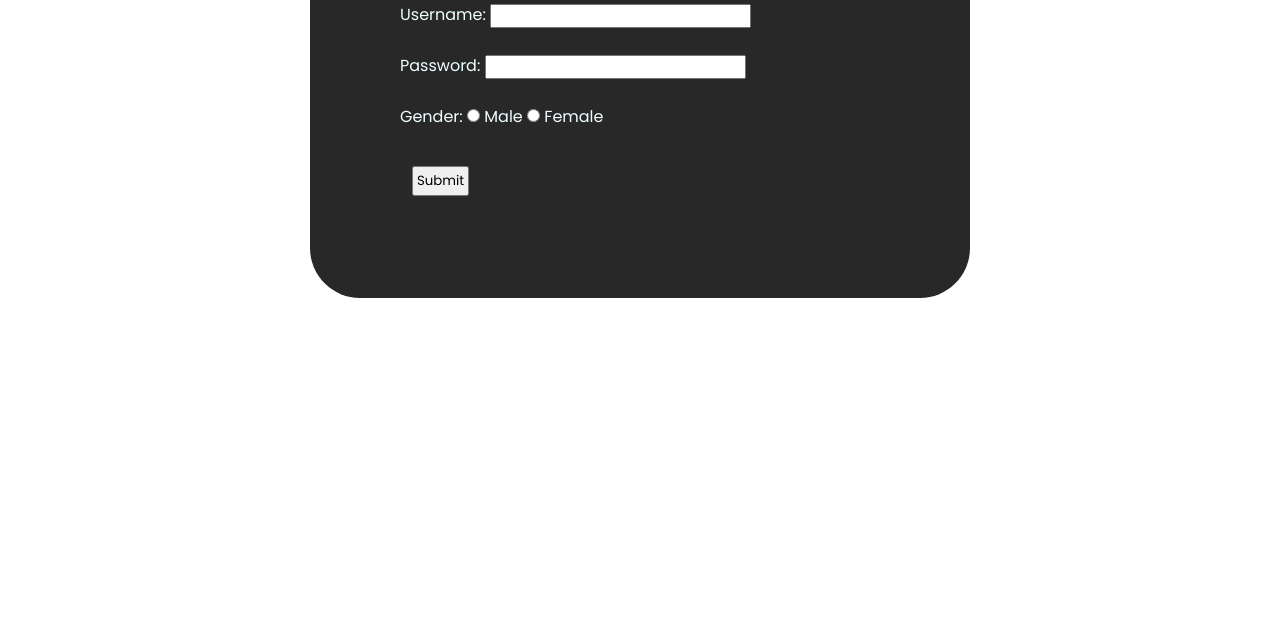
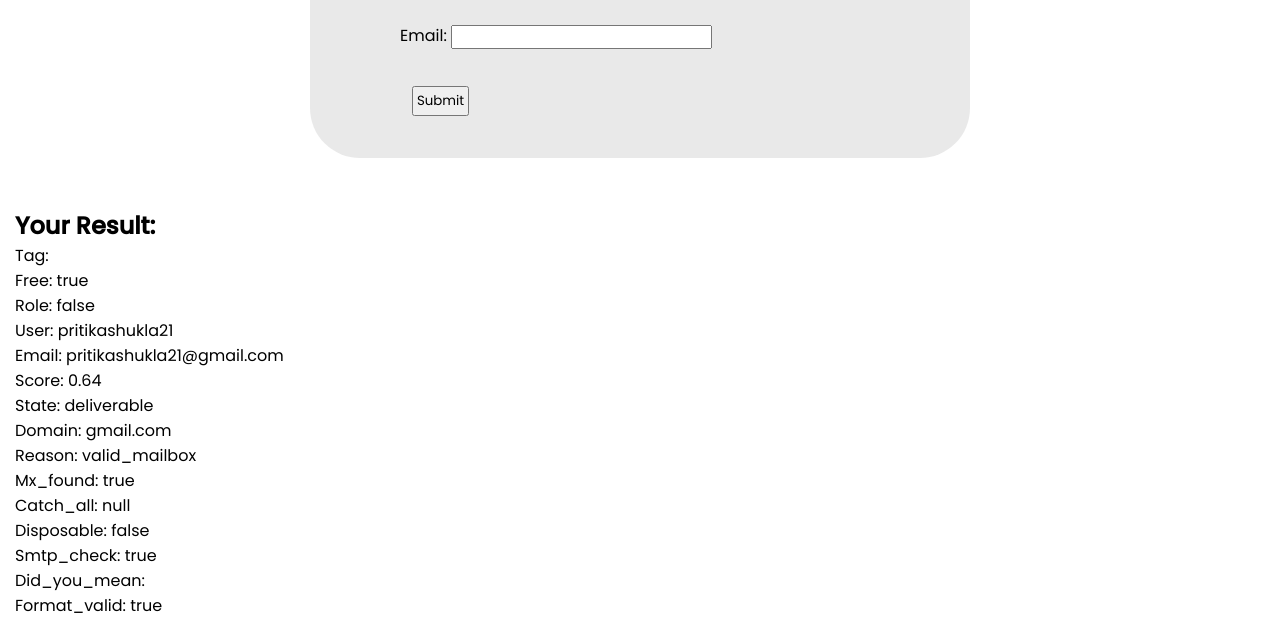
Before and after one commit to Pritika-Shukla/Email--Validator, a plain HTML site: page index.html in a window 1280 px wide. Shown: the part 232-865 px from the top of the page. Before the commit the page ends 800 px from the top, so only its background shows below. Drawn offline with Linux system fonts and the light colour scheme.

Commit message:
third commit

```diff
--- a/app.js
+++ b/app.js
@@ -0,0 +1,23 @@
+let result={
+    "tag": "",
+    "free": true,
+    "role": false,
+    "user": "pritikashukla21",
+    "email": "pritikashukla21@gmail.com",
+    "score": 0.64,
+    "state": "deliverable",
+    "domain": "gmail.com",
+    "reason": "valid_mailbox",
+    "mx_found": true,
+    "catch_all": null,
+    "disposable": false,
+    "smtp_check": true,
+    "did_you_mean": "",
+    "format_valid": true
+  }
+  let str=``
+  for(key of Object.keys(result)){
+    str=str+ `<div>${key}: ${result[key]}</div>`
+  }
+  console.log(str)
+results.innerHTML=str
--- a/index.html
+++ b/index.html
@@ -31,29 +31,23 @@
         <h1>Enter your Email to validate</h1>
         <form action="/submit" method="post">
           <!-- Text input for username -->
-          <label for="username">Username:</label>
+          <label for="username">Name:</label>
           <input type="text" id="username" name="username" required />
           <br /><br />
 
           <!-- Password input -->
-          <label for="password">Password:</label>
-          <input type="password" id="password" name="password" required />
+          <label for="password">Email:</label>
+          <input type="email" id="email" name="email" required />
           <br /><br />
-
-          <!-- Radio buttons for gender -->
-          <label>Gender:</label>
-          <input type="radio" id="male" name="gender" value="male" />
-          <label for="male">Male</label>
-          <input type="radio" id="female" name="gender" value="female" />
-          <label for="female">Female</label>
-          <br /><br />
-
           <!-- Submit button -->
           <input type="submit" value="Submit" class="btn" />
         </form>
       </div>
     </main>
-    <footer></footer>
+<div class="container2">
+  <h2>Your Result:</h2>
+  <div id="results" ></div>
+</div>
     <script src="app.js"></script>
   </body>
 </html>
--- a/style.css
+++ b/style.css
@@ -35,12 +35,12 @@ ul li a:hover {
   color: rgb(99, 96, 96);
 }
 .container {
-  margin: 80px auto;
-  padding: 20px 80px 80px;
+  margin: 50px auto;
+  padding: 20px 80px ;
   width: 500px;
   border-radius: 50px 50px;
-  color: azure;
-  background-color: rgb(40, 40, 40);
+  color:black;
+  background-color:rgba(40, 40, 40,.1);
 }
 .container h1 {
   padding: 12px;
@@ -51,14 +51,20 @@ ul li a:hover {
 @media screen and (max-width: 660px) {
   .container {
     width: 200px;
-    padding: 0px 90px 70px 20px;
+    padding: 0px   70px 30px 20px ;
     font-size: 13px;
+  }
+  nav{
+    flex-direction: column;
   }
 }
 @media screen and (max-width: 350px) {
   .container {
     width: 200px;
     padding: 0px 72px 12px 8px;
+  }
+  nav{
+    flex-direction: column;
   }
 }
 .btn {
@@ -69,3 +75,9 @@ ul li a:hover {
 .btn:hover {
   border: 2px solid green;
 }
+#results ::first-letter{
+text-transform:uppercase;
+}
+.container2{
+  margin: 15px;
+}
```
